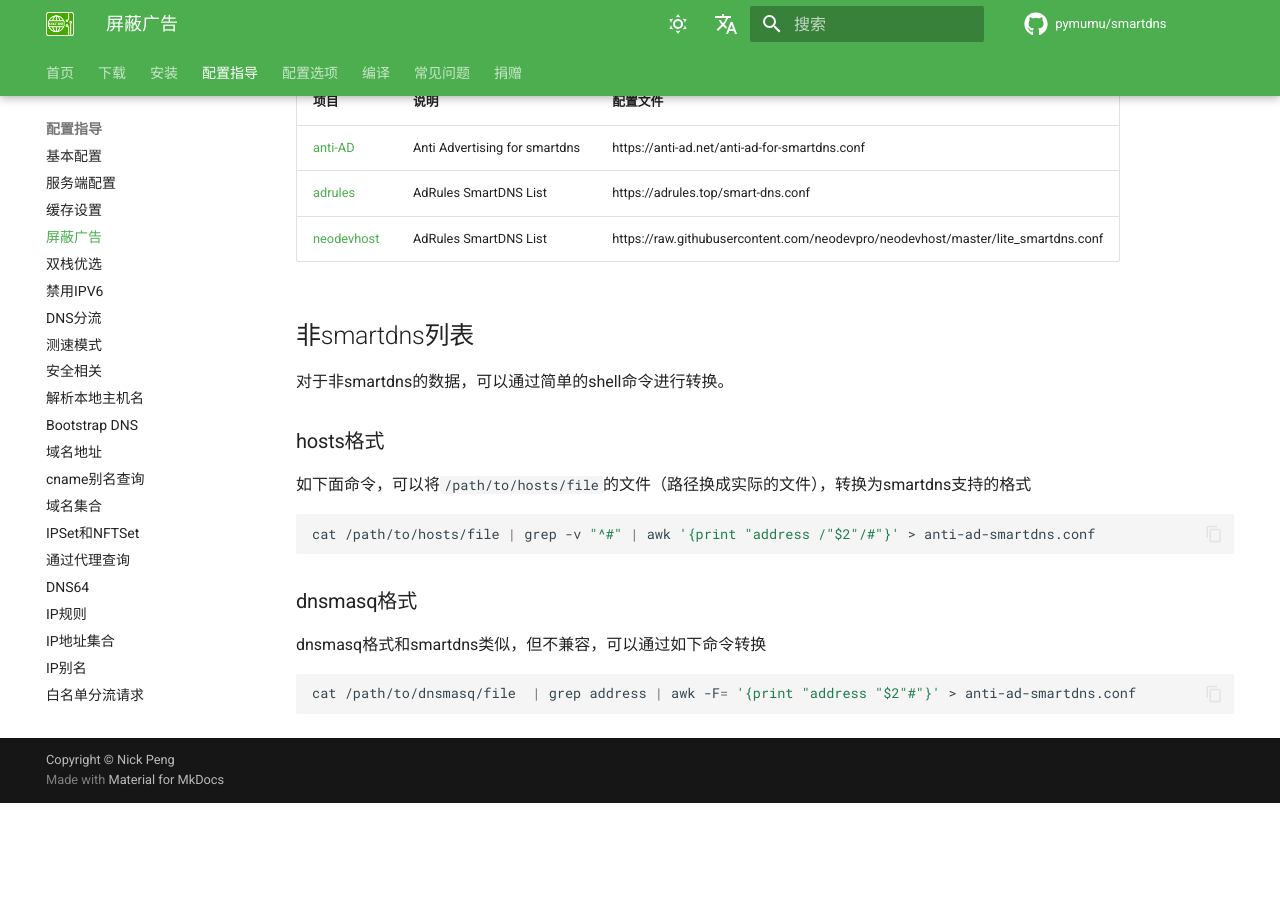
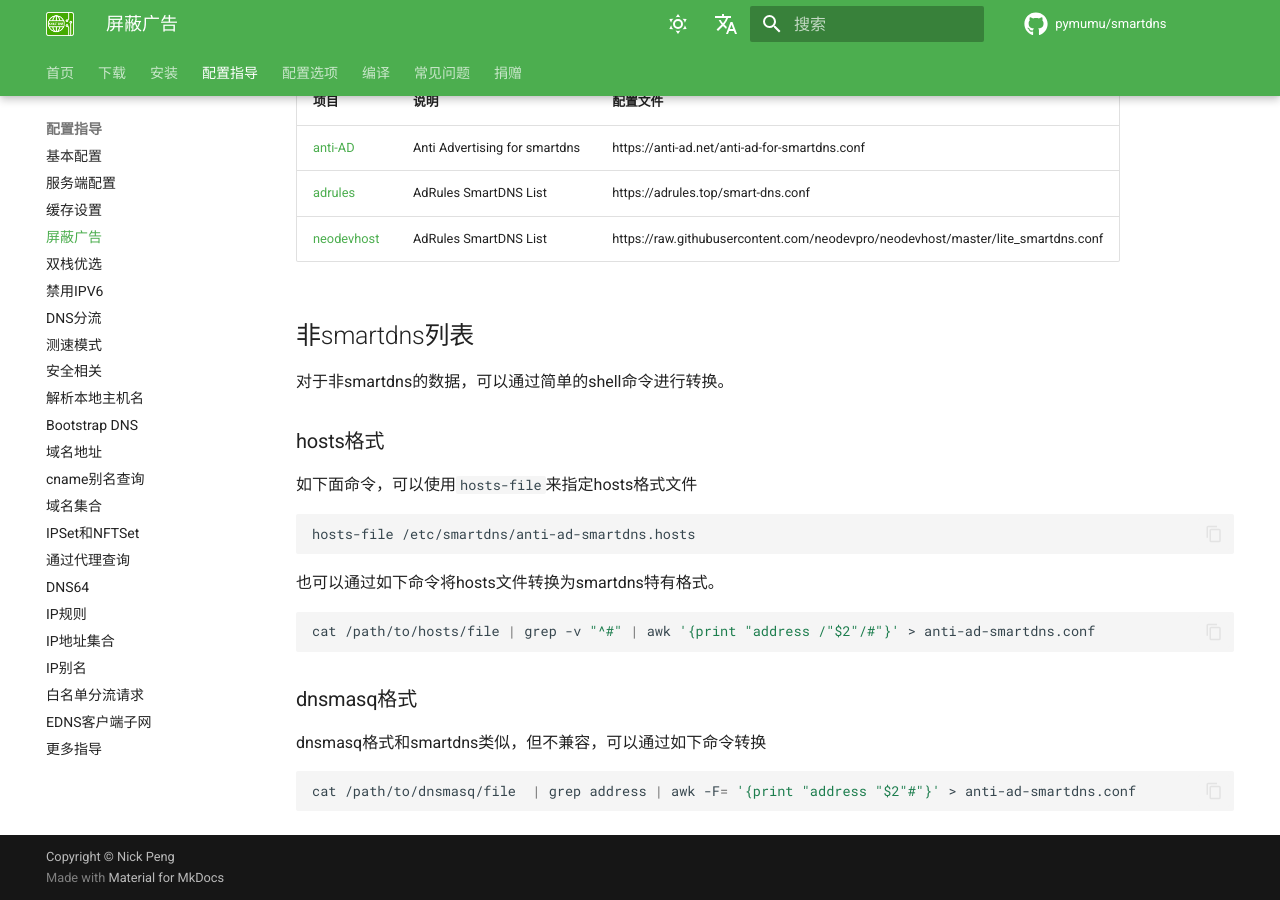
Before and after one commit to pymumu/smartdns, an MkDocs documentation site: the page built from docs/config/ad-block.md, in a window 1280 px wide and 900 px high, scrolled down 1863 px. Built offline with MkDocs 1.6.1 and Material for MkDocs 9.7.7, drawn with Linux system fonts in a browser that asks for light colours; comment, search, counter and statistics services are not loaded; before the commit the page ends 2666 px from its top, so only the background shows below that.

Commit message:
update ad-block.

````diff
--- a/docs/config/ad-block.md
+++ b/docs/config/ad-block.md
@@ -99,7 +99,13 @@ b.com
 
 ### hosts格式
 
-如下面命令，可以将`/path/to/hosts/file`的文件（路径换成实际的文件），转换为smartdns支持的格式
+如下面命令，可以使用`hosts-file`来指定hosts格式文件
+
+```shell
+hosts-file /etc/smartdns/anti-ad-smartdns.hosts
+```
+
+也可以通过如下命令将hosts文件转换为smartdns特有格式。
 
 ```shell
 cat /path/to/hosts/file | grep -v "^#" | awk '{print "address /"$2"/#"}' > anti-ad-smartdns.conf
````
Also changed, not shown: en/docs/config/ad-block.md (+7 -1 lines).
